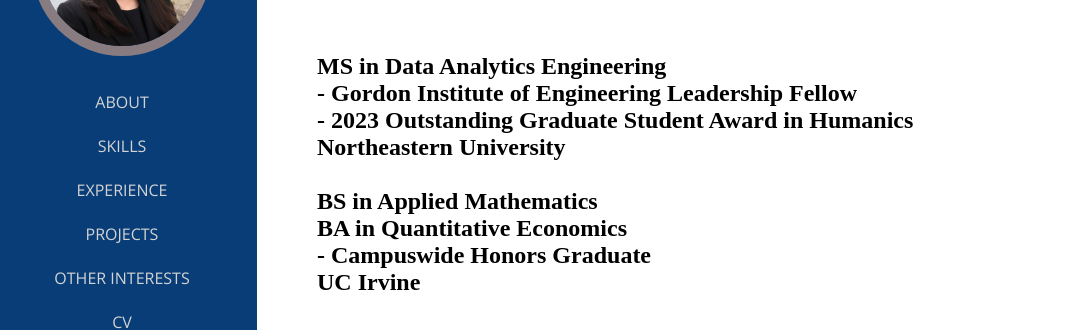
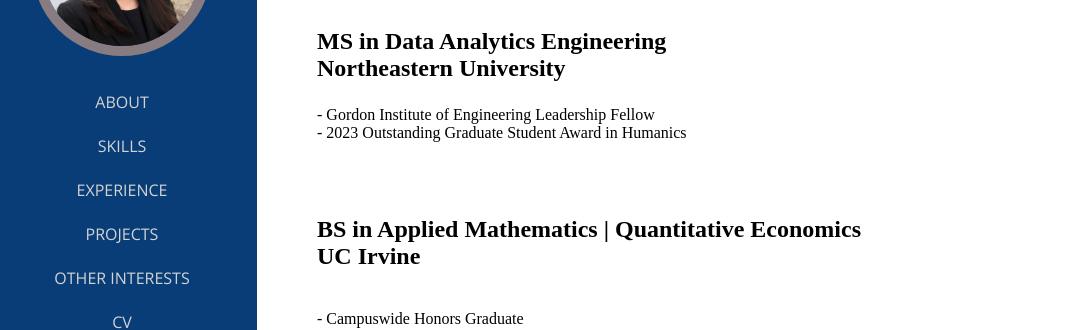
Before and after one commit to katlee-codes/katlee-codes.github.io, a plain HTML site: page index.html in a window 1280 px wide. Shown: the part 285-615 px from the top of the page, without its empty margins (13-1091 px from the left). Drawn offline with nearby package versions, Linux system fonts and the light colour scheme; a web font is replaced by a local one.

Commit message:
fixing the website formating

```diff
--- a/css/main.css
+++ b/css/main.css
@@ -138,6 +138,11 @@
     display: flex;
     flex-direction: column;
     justify-content: center;
+}
+
+.school-details {
+    font-weight: 500;
+    font-size: medium;
 }
 
 .projects {
--- a/index.html
+++ b/index.html
@@ -46,16 +46,25 @@
 				</p>
 				<p class="title-text">
 					MS in Data Analytics Engineering <br>
-					- Gordon Institute of Engineering Leadership Fellow <br>
-					- 2023 Outstanding Graduate Student Award in Humanics <br>
-					Northeastern University <br>
-					<br>
+					Northeastern University
+					<div class="school-details">
+						- Gordon Institute of Engineering Leadership Fellow <br>
+						- 2023 Outstanding Graduate Student Award in Humanics <br>
+					</div>
+				</p>
 
-					BS in Applied Mathematics<br>
-					BA in Quantitative Economics <br>
-					- Campuswide Honors Graduate <br>
+
+				<br>
+
+				<p class="title-text">
+					BS in Applied Mathematics | Quantitative Economics <br>
 					UC Irvine
 				</p>
+
+				<p class="school-details">
+					- Campuswide Honors Graduate <br>
+				</p>
+
 				<ul class="inline-list">
 					<li>
 						<a href="mailto:katlee0811@gmail.com"><span class="fa fa-envelope-square" style="font-size:42px;"> </span></a>
```
